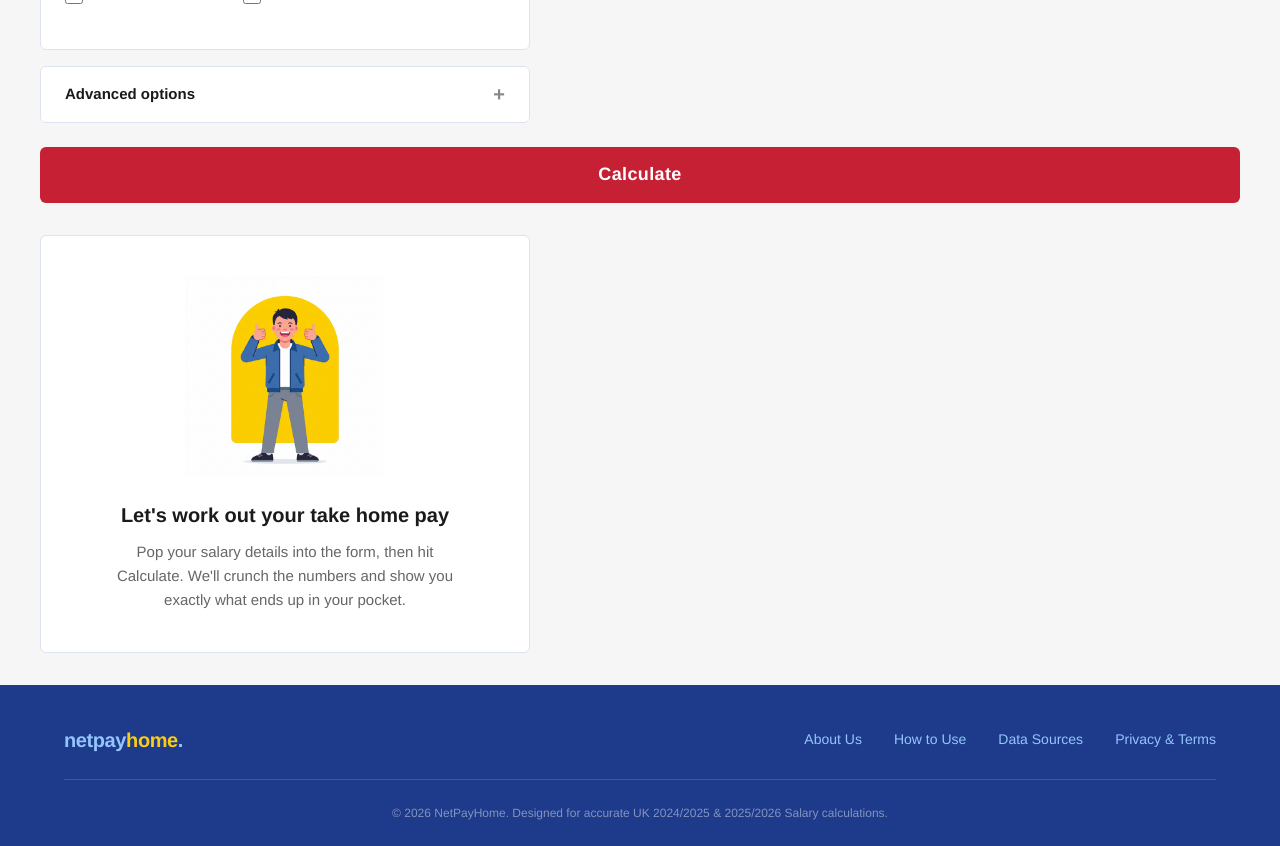
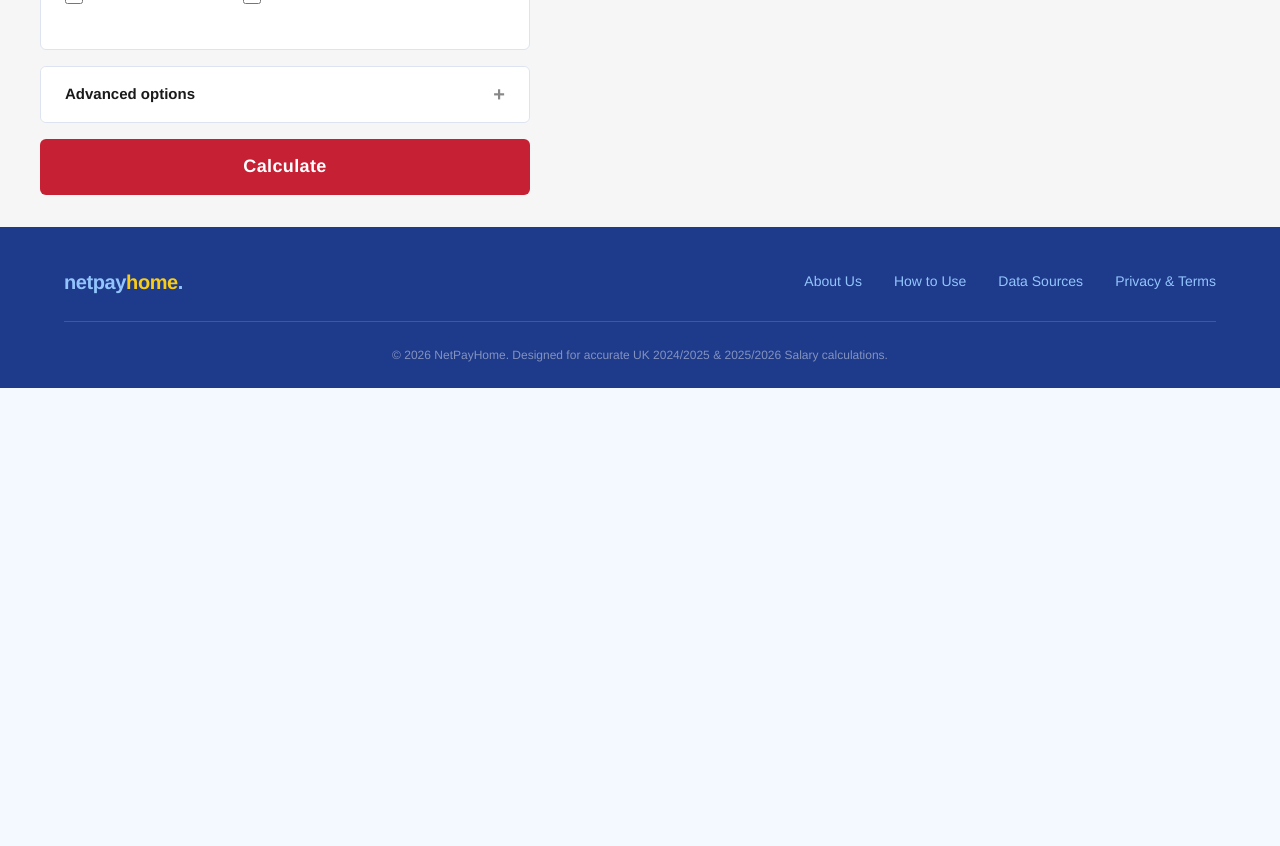
Before and after one commit to dsrashmika-prog/uktaxcal, a Next.js app: page / in a window 1280 px wide. Shown: the part 780-1626 px from the top of the page. After the commit the page ends 1168 px from the top, so only its background shows below. Built offline with nearby package versions, Linux system fonts and the light colour scheme.

Commit message:
fix: resolve JSX unclosed tags from moving Calculate button, test grid on desktop

```diff
--- a/src/app/page.tsx
+++ b/src/app/page.tsx
@@ -500,10 +500,8 @@ export default function Home() {
                   </div>
                 )}
               </div>
-            </div>
-
               {/* ===== CALCULATE BUTTON ===== */}
-            <div style={{ gridColumn: "1 / -1", minWidth: 0, position: "relative" }}>
+              <div style={{ position: "relative", marginTop: "16px" }}>
                 {/* Spark particles */}
                 {sparks.map(spark => (
                   <span
@@ -520,7 +518,6 @@ export default function Home() {
                       pointerEvents: "none",
                       animation: `spark-fly 0.65s ease-out forwards`,
                       animationDelay: `${spark.delay}s`,
-                    // Custom CSS vars passed as inline style for each spark's unique angle+speed
                       ['--spark-tx' as string]: `${Math.cos((spark.angle * Math.PI) / 180) * spark.speed}px`,
                       ['--spark-ty' as string]: `${Math.sin((spark.angle * Math.PI) / 180) * spark.speed}px`,
                       zIndex: 50,
@@ -536,7 +533,6 @@ export default function Home() {
                     border: "none", borderRadius: "6px",
                     cursor: "pointer", letterSpacing: "0.02em",
                     transition: "background 0.15s",
-                  marginBottom: "8px",
                     position: "relative",
                   }}
                   onMouseOver={e => (e.currentTarget.style.background = "#a01829")}
@@ -544,6 +540,7 @@ export default function Home() {
                 >
                   Calculate
                 </button>
+              </div>
             </div>
 
             {/* ===== RIGHT: RESULTS TABLE ===== */}
```
Lines whose indentation alone changed are shown as unchanged.
